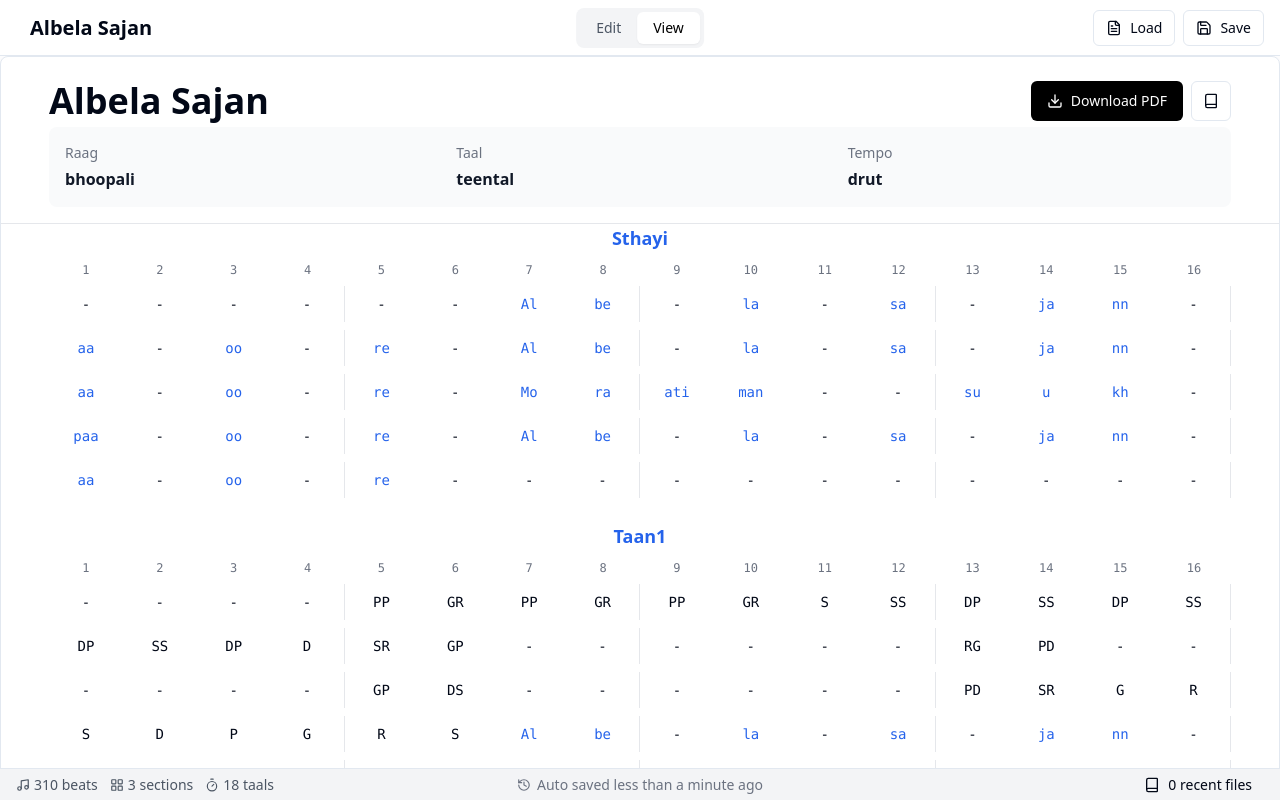
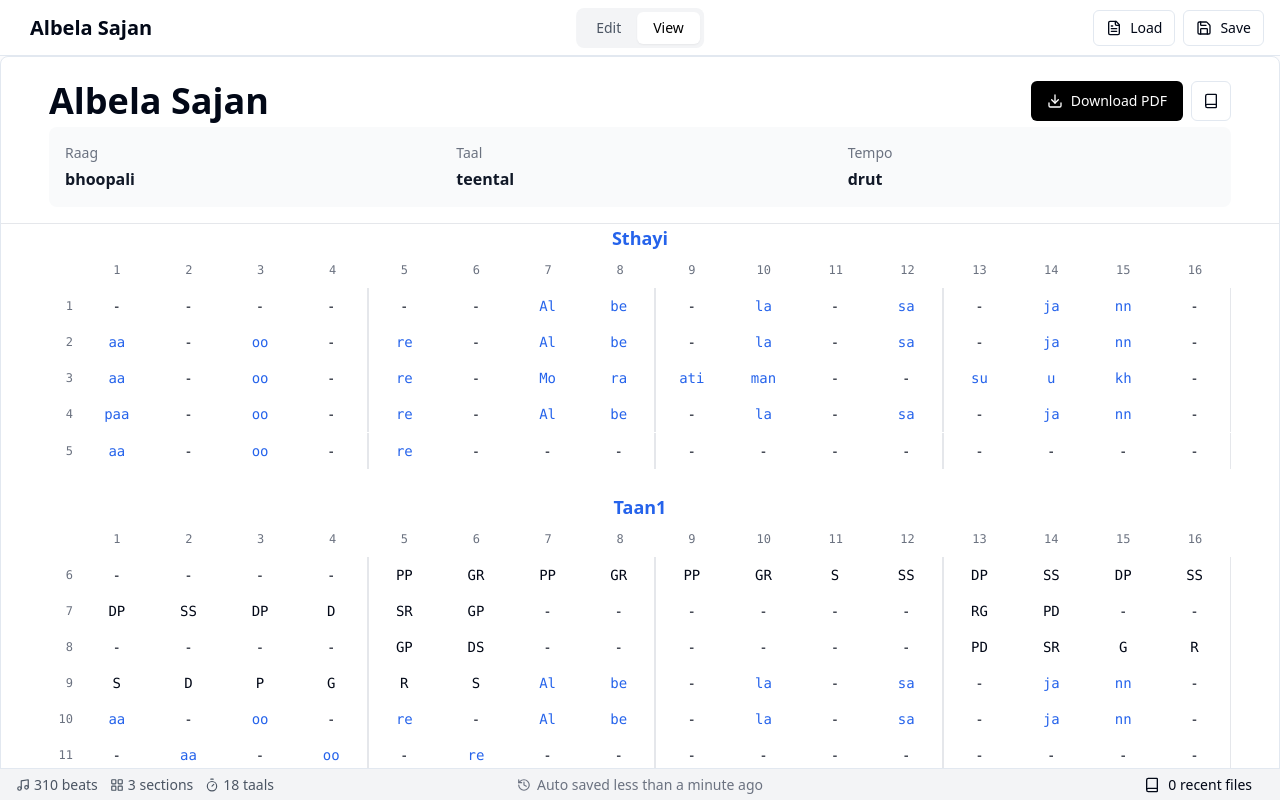
Before and after one commit to codevalley/surmaker, a React (Vite) app in the folder websur/: page / in a window 1280 px wide. Both pictures are taken after a click on the button "View". Built offline with nearby package versions, Linux system fonts and the light colour scheme.

Commit message:
Add taan numbers and tooltips

```diff
--- a/websur/src/artifact-component.tsx
+++ b/websur/src/artifact-component.tsx
@@ -904,7 +904,7 @@ const EditorView: React.FC<{
           <textarea
             value={content}
             onChange={(e) => onChange(e.target.value)}
-            className="w-full h-full p-4 font-mono text-sm bg-transparent border-0
+            className="w-full h-full p-4 pb-12 font-mono text-sm bg-transparent border-0
                      focus:ring-0 resize-none"
             spellCheck={false}
           />
@@ -941,8 +941,8 @@ const EditorView: React.FC<{
             </Button>
           </div>
 
-          {/* Preview content */}
-          <div className="overflow-auto h-full">
+          {/* Preview content - add padding at bottom */}
+          <div className="overflow-auto h-full pb-12">
             <FormattedPreview content={content} />
           </div>
         </div>
@@ -1180,20 +1180,22 @@ const PreviewContent: React.FC<PreviewContentProps> = ({
           {(() => {
             try {
               const formatter = new SurFormatter();
+              let rowCounter = 0;  // Track actual beat rows
 
               return surDoc.composition.sections.map((section, sectionIdx) => {
                 const beatLines = groupBeatsIntoLines([...section.beats]);
 
                 return (
-                  <div key={sectionIdx} className="space-y-1.5">
+                  <div key={sectionIdx} className="space-y-2">
+                    {/* Section title - no row number */}
                     <h3 className={`font-semibold text-blue-600 text-center ${
                       hideControls ? 'text-sm' : 'text-lg mb-2'
                     }`}>
                       {section.title}
                     </h3>
 
-                    {/* Beat numbers row */}
-                    <div className="font-mono text-xs text-gray-500">
+                    {/* Beat numbers row - no row number */}
+                    <div className="font-mono text-xs text-gray-500 ml-8">
                       <div className="grid grid-cols-4 gap-0">
                         {[0, 1, 2, 3].map((group) => (
                           <div key={group} className="grid grid-cols-4">
@@ -1210,34 +1212,54 @@ const PreviewContent: React.FC<PreviewContentProps> = ({
                       </div>
                     </div>
 
-                    {/* Beat lines */}
-                    <div className="font-mono text-sm space-y-2">
-                      {beatLines.map((beatLine, lineIdx) => (
-                        <div key={lineIdx} className="grid grid-cols-4 gap-0">
+                    {/* Beat lines with row numbers */}
+                    <div className="font-mono text-sm space-y-[0.01rem]">
+                      {beatLines.map((beatLine, lineIdx) => {
+                        rowCounter++;  // Increment only for actual beat lines
+                        return (
+                          <div key={lineIdx} className="flex items-center">
+                            {/* Row number */}
+                            <div className="w-8 text-right pr-2 text-xs text-gray-500 select-none">
+                              {rowCounter}
+                            </div>
+                            {/* Beat grid */}
+                            <div className="flex-1 grid grid-cols-4 gap-0">
                               {[0, 1, 2, 3].map((group) => (
-                            <div key={group} className="grid grid-cols-4">
+                                <div key={group} className="border-r border-gray-200 last:border-r-0">
+                                  <div className="grid grid-cols-4">
                                     {[0, 1, 2, 3].map((num) => {
                                       const beatIndex = group * 4 + num;
                                       const beat = beatLine[beatIndex] || {
                                         elements: [{ note: { pitch: NotePitch.SILENCE } }],
                                         bracketed: false,
-                                  position: beatIndex
+                                        position: { row: rowCounter - 1, beat_number: beatIndex }
                                       };
                                       return (
                                         <div
                                           key={beatIndex}
                                           className={`text-center p-2 ${
                                             (beatIndex + 1) % 4 === 0 ? 'border-r border-gray-200' : ''
-                                    } ${beat.elements.some(e => e.lyrics) ? 'text-blue-600' : ''}`}
+                                          } ${beat.elements.some(e => e.lyrics) ? 'text-blue-600' : ''}
+                                          relative group`}
                                         >
                                           {formatter.formatBeat(beat)}
+                                          {/* Updated hover tooltip */}
+                                          <div className="absolute -top-8 left-1/2 transform -translate-x-1/2
+                                                    bg-black text-white text-xs px-2 py-1 rounded
+                                                    opacity-0 group-hover:opacity-100 transition-opacity
+                                                    duration-200 pointer-events-none whitespace-nowrap">
+                                            Taal {rowCounter}, Beat {beatIndex + 1}
+                                          </div>
                                         </div>
                                       );
                                     })}
                                   </div>
+                                </div>
                               ))}
                             </div>
-                      ))}
+                          </div>
+                        );
+                      })}
                     </div>
                   </div>
                 );
@@ -1292,7 +1314,15 @@ const BeatLine: React.FC<BeatLineProps> = memo(({
   isNumberRow = false
 }) => {
   return (
-    <div className={`grid grid-cols-4 gap-0 ${
+    <div className="flex items-center gap-2">
+      {/* Add row number */}
+      {!isNumberRow && (
+        <div className="text-xs text-gray-500 w-8 text-right pr-2 select-none">
+          {lineIdx + 1}
+        </div>
+      )}
+      {/* Existing beat grid */}
+      <div className={`grid grid-cols-4 gap-0 flex-1 ${
         !isNumberRow && !hideControls ? 'border border-gray-200 rounded-lg' : ''
       }`}>
         {[0, 1, 2, 3].map((group) => (
@@ -1319,7 +1349,10 @@ const BeatLine: React.FC<BeatLineProps> = memo(({
                   >
                     {formatter(beat)}
                     {!isNumberRow && (
-                    <div className="absolute -top-8 left-1/2 transform -translate-x-1/2 bg-black text-white text-xs px-2 py-1 rounded opacity-0 group-hover:opacity-100 transition-opacity duration-200 pointer-events-none">
+                      <div className="absolute -top-8 left-1/2 transform -translate-x-1/2
+                                    bg-black text-white text-xs px-2 py-1 rounded
+                                    opacity-0 group-hover:opacity-100 transition-opacity
+                                    duration-200 pointer-events-none">
                         Beat {lineIdx * 16 + beatIndex + 1}
                       </div>
                     )}
@@ -1329,6 +1362,7 @@ const BeatLine: React.FC<BeatLineProps> = memo(({
             </div>
           </div>
         ))}
+      </div>
     </div>
   );
 });
```
Lines whose indentation alone changed are shown as unchanged.
